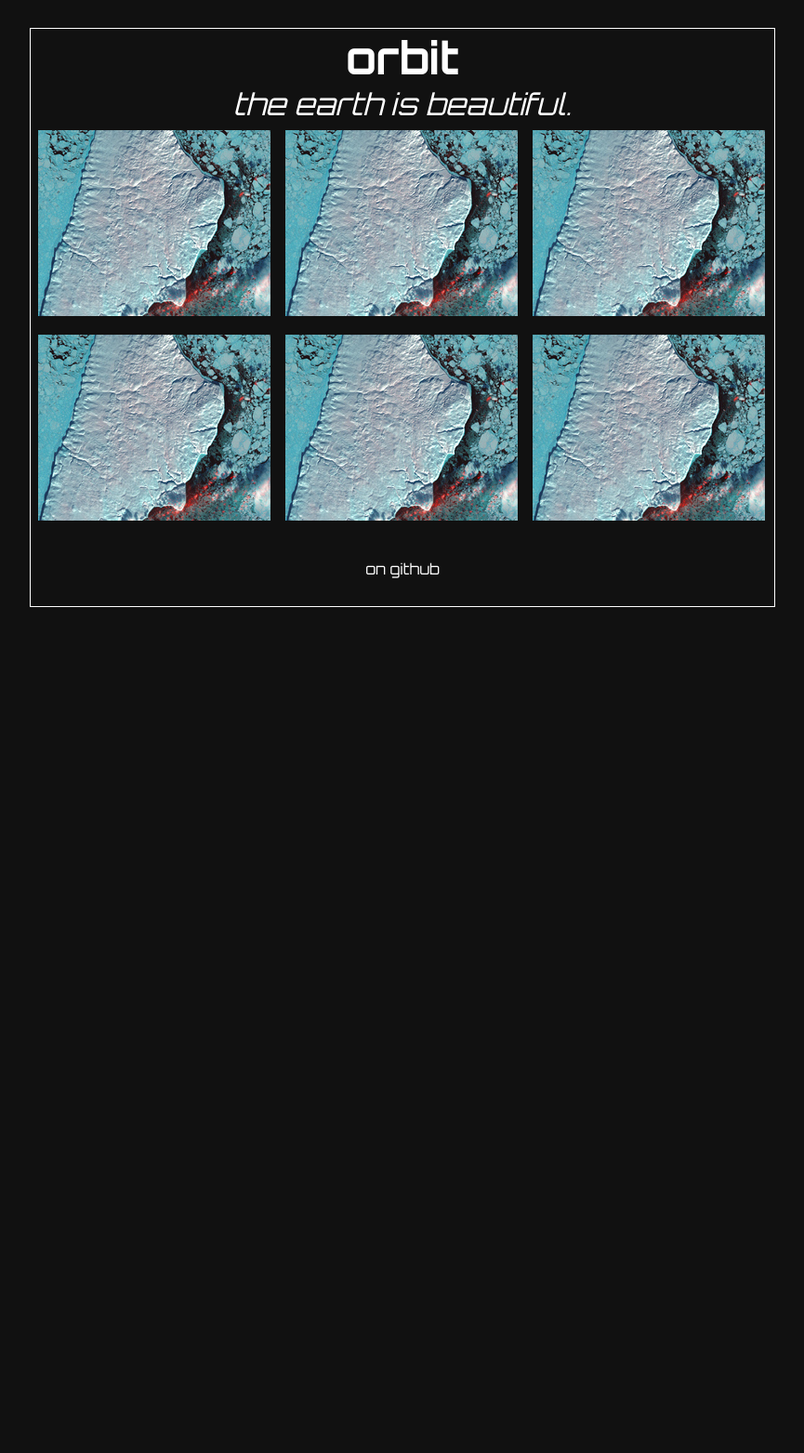
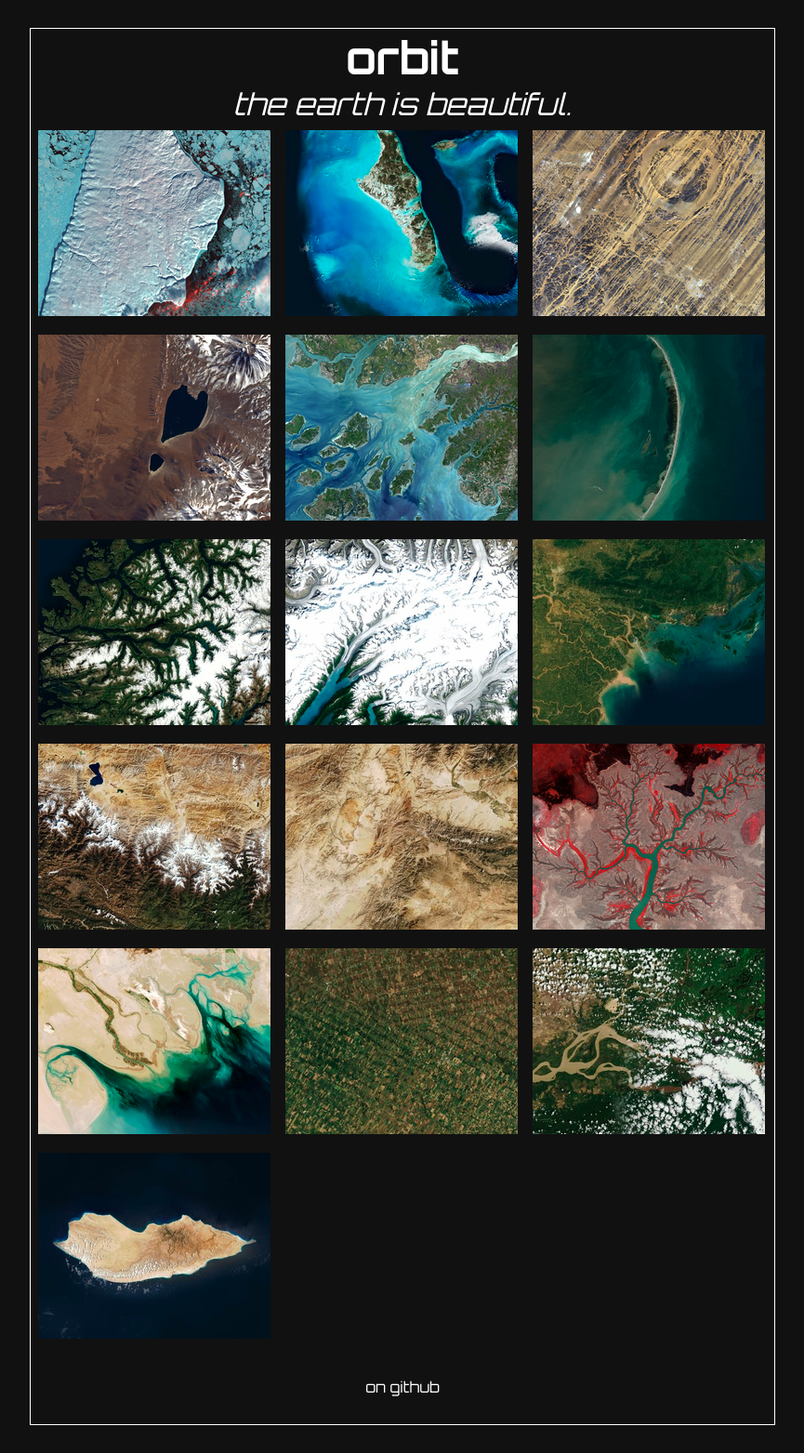
Before and after one commit to colemanm/orbit, a Jekyll site: the page built from index.html, in a window 1280 px wide. Shown: the whole page at 93% size, without its empty margins (207-1072 px from the left). Built offline with Jekyll 4.4.1, drawn with Linux system fonts in a browser that asks for light colours; before the commit the page ends 900 px from its top, so only the background shows below that.

```diff
--- a/_config.yml
+++ b/_config.yml
@@ -1,2 +1,2 @@
 port: 4000
-exclude: ['src']
+exclude: ['src', 'Gemfile', 'Gemfile.lock', 'Makefile', 'README.md']
--- a/index.html
+++ b/index.html
@@ -2,22 +2,19 @@
 layout: default
 ---
 
-<div class='image'>
-  {{}}
-  <img src='/images/thumbs/akpatok-island_thumb.jpg' />
-</div>
-<div class='image'>
-  <img src='/images/thumbs/akpatok-island_thumb.jpg' />
-</div>
-<div class='image'>
-  <img src='/images/thumbs/akpatok-island_thumb.jpg' />
-</div>
-<div class='image'>
-  <img src='/images/thumbs/akpatok-island_thumb.jpg' />
-</div>
-<div class='image'>
-  <img src='/images/thumbs/akpatok-island_thumb.jpg' />
-</div>
-<div class='image'>
-  <img src='/images/thumbs/akpatok-island_thumb.jpg' />
-</div>
+<div class='image'><img src='/images/thumbs/akpatok-island_thumb.jpg' /></div>
+<div class='image'><img src='/images/thumbs/andros_thumb.jpg' /></div>
+<div class='image'><img src='/images/thumbs/aorounga-crater_thumb.jpg' /></div>
+<div class='image'><img src='/images/thumbs/atacama_thumb.jpg' /></div>
+<div class='image'><img src='/images/thumbs/bissagos_thumb.jpg' /></div>
+<div class='image'><img src='/images/thumbs/chandeleur_thumb.jpg' /></div>
+<div class='image'><img src='/images/thumbs/fjords_thumb.jpg' /></div>
+<div class='image'><img src='/images/thumbs/glaciers_thumb.jpg' /></div>
+<div class='image'><img src='/images/thumbs/halong_bay_thumb.jpg' /></div>
+<div class='image'><img src='/images/thumbs/himalayas_thumb.jpg' /></div>
+<div class='image'><img src='/images/thumbs/hindu_kush_thumb.jpg' /></div>
+<div class='image'><img src='/images/thumbs/kumbunbur-creek_thumb.jpg' /></div>
+<div class='image'><img src='/images/thumbs/oil_delta_thumb.jpg' /></div>
+<div class='image'><img src='/images/thumbs/ontario_thumb.jpg' /></div>
+<div class='image'><img src='/images/thumbs/orinoco_clouds_thumb.jpg' /></div>
+<div class='image'><img src='/images/thumbs/socotra_thumb.jpg' /></div>
```
Also changed, not shown: src/generate.rb (+23 -0 lines), src/index.html (deleted).
